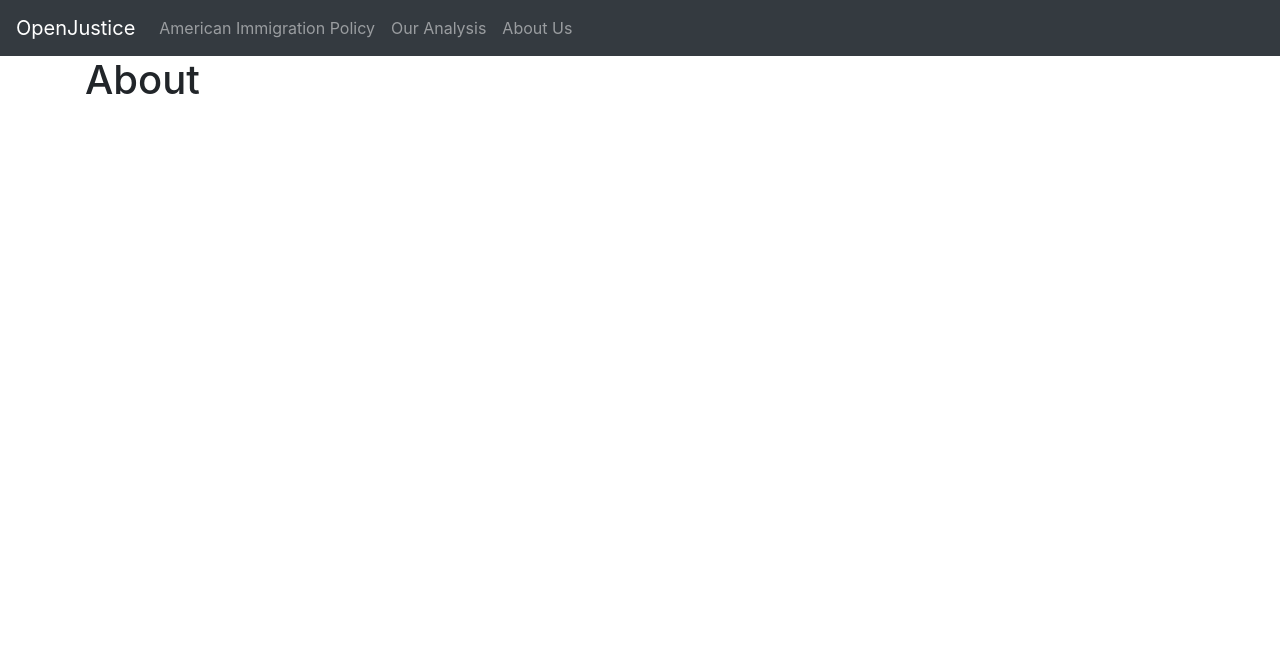
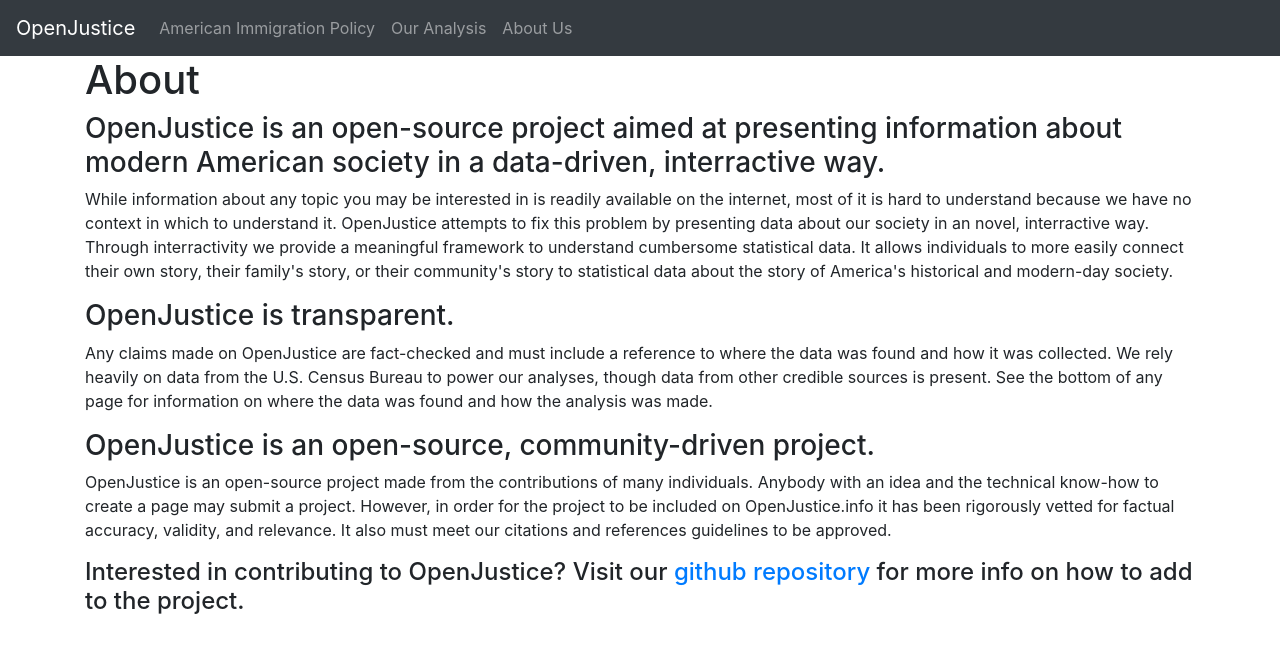
Before and after one commit to JordanKoeller/OpenCensus, a React (Create React App) app in the folder frontend/: page /About in a window 1280 px wide. Shown: the top 652 px of the page. Built offline with nearby package versions, Linux system fonts and the light colour scheme.

Commit message:
added develop branch. Updated about page. Fixed interractivity bug in SearchableListPicker

```diff
--- a/frontend/src/About.tsx
+++ b/frontend/src/About.tsx
@@ -1,7 +1,44 @@
 import React from 'react';
 
 const About: React.FC = () => {
-    return <h1>About</h1>
+    return <div>
+      <h1>About</h1>
+      <h3>
+        OpenJustice is an open-source project aimed at presenting information about
+        modern American society in a data-driven, interractive way.
+      </h3>
+      <p>
+        While information about any topic you may be interested in is readily available
+        on the internet, most of it is hard to understand because we have no context in which
+        to understand it. OpenJustice attempts to fix this problem by presenting data about
+        our society in an novel, interractive way. Through interractivity we provide a
+        meaningful framework to understand cumbersome statistical data. It allows individuals
+        to more easily connect their own story, their family's story, or their community's story
+        to statistical data about the story of America's historical and modern-day society.
+      </p>
+      <h3>
+        OpenJustice is transparent.
+      </h3>
+      <p>
+        Any claims made on OpenJustice are fact-checked and must include a reference to where the data
+        was found and how it was collected. We rely heavily on data from the U.S. Census
+        Bureau to power our analyses, though data from other credible sources is present. See the bottom
+        of any page for information on where the data was found and how the analysis was made.
+      </p>
+      <h3>
+        OpenJustice is an open-source, community-driven project.
+      </h3>
+      <p>
+        OpenJustice is an open-source project made from the contributions of many individuals. Anybody with an idea
+        and the technical know-how to create a page may submit a project. However, in order for the project to be included
+        on OpenJustice.info it has been rigorously vetted for factual accuracy, validity, and relevance. It also must meet
+        our citations and references guidelines to be approved.
+      </p>
+      <h4>
+        Interested in contributing to OpenJustice? Visit our <a href="https://github.com/JordanKoeller/OpenCensus">github repository </a>
+         for more info on how to add to the project.
+      </h4>
+      </div>
   }
 
   export default About;
--- a/frontend/src/CanMigrate.tsx
+++ b/frontend/src/CanMigrate.tsx
@@ -10,33 +10,30 @@
 type CanMigrateFormProps = {
     options: Array<string>,
     onSubmit: (year: number, countryOfOrigin: string) => void
-    defaultCoo?: number,
-    defaultYear?: number,
 }
 
-const CanMigrateForm: React.FC<CanMigrateFormProps> = (props: CanMigrateFormProps) => {
-    const availOpts = props.options;
-    var coo: string = props.defaultCoo ? props.options[props.defaultCoo] : "";
-    var yr: number = props.defaultYear ? props.defaultYear : 1970;
+const CanMigrateForm: React.FC<CanMigrateFormProps> = ({ options, onSubmit }) => {
+    const [state, setState] = useState({ countryIndex: -1, year: 1970 })
     const handleSelectCountry: SelectCallback = (eventKey: string, e: React.SyntheticEvent<unknown, Event>) => {
-        coo = eventKey;
+        setState({ ...state, countryIndex: options.indexOf(eventKey) });
     };
     const handleSelectYear = (event: React.FormEvent<FormControl & HTMLInputElement>) => {
-        yr = parseInt(event.currentTarget.value);
+        setState({ ...state, year: parseInt(event.currentTarget.value) });
     }
+    const defaultCountryPick = state.countryIndex === -1 ? "" : options[state.countryIndex];
     return <Form>
         <Form.Group as={Row} controlId="formYearInput">
             <Form.Label column sm="auto">
                 Year
-    </Form.Label>
+            </Form.Label>
             <Col sm="auto">
-                <Form.Control as="input" type="number" defaultValue={yr} onChange={handleSelectYear} />
+                <Form.Control as="input" type="number" defaultValue={state.year} onChange={handleSelectYear} />
             </Col>
             <Col sm="auto">
-                <SearchableListPicker title="Select Country of Origin" options={availOpts} onSelected={handleSelectCountry} default={coo} />
+                <SearchableListPicker title="Select Country of Origin" options={options} onSelected={handleSelectCountry} default={defaultCountryPick} />
             </Col>
             <Col>
-                <Button variant="outline-primary" onClick={() => props.onSubmit(yr, coo)}>Submit</Button>
+                <Button variant="outline-primary" onClick={() => onSubmit(state.year, options[state.countryIndex])}>Submit</Button>
             </Col>
         </Form.Group>
     </Form>
@@ -95,8 +92,8 @@
             headers: { 'Content-Type': 'text/plain' },
             method: 'GET'
         });
-        countryRequest.then((e:Response) => e.json()).then((e: {countries: string[]}) => {
-            setState({...state, countryOptions: e.countries});
+        countryRequest.then((e: Response) => e.json()).then((e: { countries: string[] }) => {
+            setState({ ...state, countryOptions: e.countries });
         });
 
         return <Container>
@@ -121,24 +118,26 @@
             const waitRequest: Promise<Response> = fetch(url, {
                 headers: { 'Content-Type': 'text/plain' },
                 method: 'POST',
-                body: JSON.stringify({'country': countryOfOrigin, 'year': year})
+                body: JSON.stringify({ 'country': countryOfOrigin, 'year': year })
             });
-            waitRequest.then((e: Response) => e.json()).then((js: {waitMin: number, waitMax: number}) => {
+            waitRequest.then((e: Response) => e.json()).then((js: { waitMin: number, waitMax: number }) => {
                 let canMoveMsg = "Welcome to America!";
                 let alertType = "success";
+                const avgWait = Math.round((js.waitMin + js.waitMax) / 2);
                 if (js.waitMax < 2) {
                     canMoveMsg = `Welcome to America! You should be able to move in
-                        ${js.waitMin} to ${js.waitMax} years.`;
+                        approximately ${avgWait} years.`;
                     alertType = 'success';
                 } else if (js.waitMax < 10) {
                     canMoveMsg = `You qualify for citizenship, but too many people from
                         ${countryOfOrigin} have been applying to move to America recently.
-                        You should expect to wait from ${js.waitMin} to ${js.waitMax} to
+                        You should expect to wait approximately ${avgWait} years to
                         live in the US.`;
                     alertType = 'warning';
                 } else {
-                    canMoveMsg = `I'm sorry, America is full. You might be able to move in about ${js.waitMax}
-                        years but we are not accepting any more citizens from ${countryOfOrigin} at this time.`
+                    canMoveMsg = `I'm sorry, America is full. You might be able to move in about ${avgWait}
+                        years but we are not accepting any more citizens from ${countryOfOrigin} at this time.
+                        Would you like to put your name on the waitlist?`
                     alertType = 'danger';
                 }
                 setState({
--- a/frontend/src/SearchableListPicker.tsx
+++ b/frontend/src/SearchableListPicker.tsx
@@ -1,13 +1,13 @@
-import React, { useState, ReactNode, CSSProperties } from "react";
+import React, { useState, ReactNode, CSSProperties, ReactElement } from "react";
 
 import { FormControl, Dropdown } from "react-bootstrap";
 import { SelectCallback } from "react-bootstrap/helpers";
 
-const SearchableListPicker: React.FC<{title: string, options: Array<string>, onSelected: SelectCallback, default?: string}> = (props) => {
+const SearchableListPicker: React.FC<{ title: string, options: Array<string>, onSelected: SelectCallback, default?: string }> = (props) => {
   // The forwardRef is important!!
   // Dropdown needs access to the DOM node in order to position the Menu
   type TRef = HTMLAnchorElement;
-type TProps = {children?: ReactNode, onClick?: (event: React.MouseEvent<HTMLAnchorElement, MouseEvent>) => void};
+  type TProps = { children?: ReactNode, onClick?: (event: React.MouseEvent<HTMLAnchorElement, MouseEvent>) => void };
   const CustomToggle = React.forwardRef<TRef, TProps>(({ children, onClick }, ref) => (
     <a
       href=""
@@ -17,7 +17,8 @@
         if (onClick) {
           onClick(e);
         }
-    }}
+      }
+      }
     >
       {children}
       &#x25bc;
@@ -28,9 +29,9 @@
   // Dropdown needs access to the DOM of the Menu to measure it
 
   type Ref = HTMLDivElement;
-  type Props = {children?: ReactNode, style?: CSSProperties, className?: string, 'aria-labelledby'?: string};
-  const [value, setValue] = useState({searchTerm: props.default ? props.default : '', selectionIndex: -1});
-  const CustomMenu = React.forwardRef<Ref, Props> (
+  type Props = { children?: ReactNode, style?: CSSProperties, className?: string, 'aria-labelledby'?: string };
+  const [value, setValue] = useState({ searchTerm: props.default ? props.default : '', selectionIndex: -1 });
+  const CustomMenu = React.forwardRef<Ref, Props>(
     ({ children, style, className, 'aria-labelledby': labeledBy }, ref) => {
 
       return (
@@ -41,14 +42,26 @@
           aria-labelledby={labeledBy}
         >
           <FormControl
-            autoFocus
+            autoFocus={true}
             className="mx-3 my-2 w-auto"
             placeholder="Type to filter..."
             onChange={(e: React.ChangeEvent<HTMLInputElement>) => setValue({
               searchTerm: e.target.value,
               selectionIndex: value.selectionIndex,
             })}
-            value={value.searchTerm}/>
+            onKeyPress={(e: React.KeyboardEvent<HTMLInputElement>) => {
+              if (e.key === 'Enter') {
+                // e.preventDefault();
+                const chosenOption = props.options.findIndex((elem: string) => elem.toLowerCase().startsWith(value.searchTerm));
+                setValue({
+                  searchTerm: '',
+                  selectionIndex: chosenOption
+                });
+                document.dispatchEvent(new MouseEvent('click'));
+                return props.onSelected(props.options[chosenOption], e);
+              }
+            }}
+            value={value.searchTerm} />
           <ul className="list-unstyled">
             {React.Children.toArray(children).filter(
               (child: any) =>
@@ -60,7 +73,7 @@
     },
   );
 
-  const selectionMethod: SelectCallback = (eventKey: string, e:React.SyntheticEvent<unknown, Event>): void => {
+  const selectionMethod: SelectCallback = (eventKey: string, e: React.SyntheticEvent<unknown, Event>): void => {
     setValue({
       searchTerm: '',
       selectionIndex: props.options.indexOf(eventKey)
```
Lines whose indentation alone changed are shown as unchanged.
